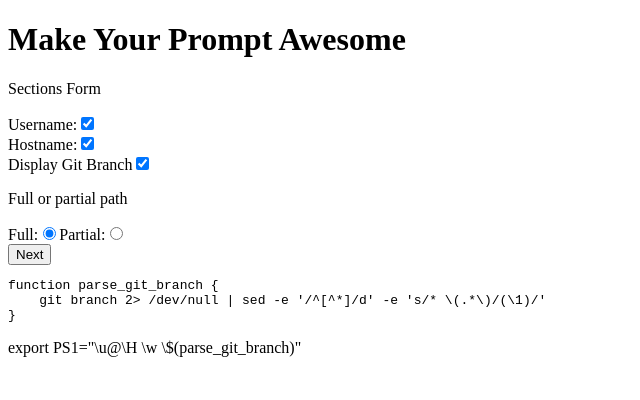
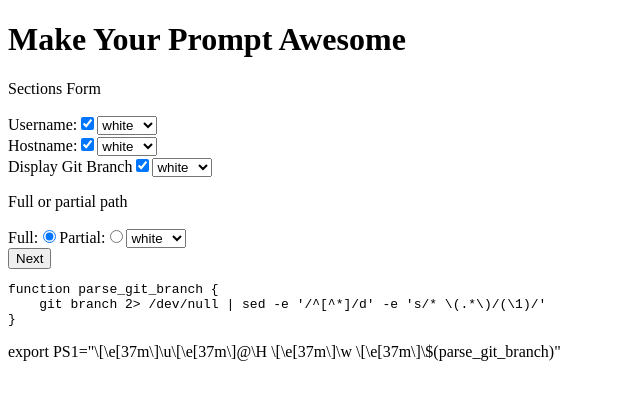
Before and after one commit to WJVincent/ps1-wizard, a React (Create React App) app: page / in a window 1280 px wide. Shown: the top 400 px of the page, without its empty margins (0-640 px from the left). Built offline with nearby package versions, Linux system fonts and the light colour scheme.

Commit message:
added color options

```diff
--- a/src/components/OptionForms/SectionsForm/SectionsForm.js
+++ b/src/components/OptionForms/SectionsForm/SectionsForm.js
@@ -1,7 +1,27 @@
 import { usePrompt } from "../../../context/promptContext";
 
 const SectionsForm = () => {
-  const { user, setUser, host, setHost, path, setPath, branch, setBranch } = usePrompt();
+  const {
+    colors,
+    user,
+    setUser,
+    host,
+    setHost,
+    path,
+    setPath,
+    branch,
+    setBranch,
+    userColor,
+    setUserColor,
+    hostColor,
+    setHostColor,
+    pathColor,
+    setPathColor,
+    branchColor,
+    setBranchColor,
+  } = usePrompt();
+
+  const colorKeys = Object.keys(colors);
 
   const toggle = (state, stateSetter) => {
     state === 1 ? stateSetter(-1) : stateSetter(1);
@@ -18,7 +38,20 @@ const SectionsForm = () => {
           checked={user === 1}
           onChange={() => toggle(user, setUser)}
         />
+        {user === 1 && (
+          <select
+            onChange={(e) => setUserColor(e.target.value)}
+            value={userColor}
+          >
+            {colorKeys.map((color) => (
+              <option value={color} key={color}>
+                {color}
+              </option>
+            ))}
+          </select>
+        )}
       </div>
+
       <div>
         <label htmlFor="hostname">Hostname:</label>
         <input
@@ -27,7 +60,20 @@ const SectionsForm = () => {
           checked={host === 1}
           onChange={() => toggle(host, setHost)}
         />
+        {host === 1 && (
+          <select
+            onChange={(e) => setHostColor(e.target.value)}
+            value={hostColor}
+          >
+            {colorKeys.map((color) => (
+              <option value={color} key={color}>
+                {color}
+              </option>
+            ))}
+          </select>
+        )}
       </div>
+
       <div>
         <label htmlFor="git-branch">Display Git Branch</label>
         <input
@@ -36,7 +82,20 @@ const SectionsForm = () => {
           checked={branch === 1}
           onChange={() => toggle(branch, setBranch)}
         />
+        {branch === 1 && (
+          <select
+            onChange={(e) => setBranchColor(e.target.value)}
+            value={branchColor}
+          >
+            {colorKeys.map((color) => (
+              <option value={color} key={color}>
+                {color}
+              </option>
+            ))}
+          </select>
+        )}
       </div>
+
       <div>
         <p>Full or partial path</p>
 
@@ -57,6 +116,16 @@ const SectionsForm = () => {
           checked={path === "partial"}
           onChange={(e) => setPath(e.target.value)}
         />
+        <select
+          onChange={(e) => setPathColor(e.target.value)}
+          value={pathColor}
+        >
+          {colorKeys.map((color) => (
+            <option value={color} key={color}>
+              {color}
+            </option>
+          ))}
+        </select>
       </div>
       <div>
         <button>Next</button>
--- a/src/components/PromptOutput/PromptOutput.js
+++ b/src/components/PromptOutput/PromptOutput.js
@@ -2,7 +2,17 @@ import { usePrompt } from "../../context/promptContext";
 import { useEffect, useState } from "react";
 
 const PromptOutput = () => {
-  const { user, host, path, branch } = usePrompt();
+  const {
+    colors,
+    user,
+    host,
+    path,
+    branch,
+    userColor,
+    hostColor,
+    pathColor,
+    branchColor,
+  } = usePrompt();
 
   const [userPrompt, setUserPrompt] = useState(null);
   const [hostPrompt, setHostPrompt] = useState(null);
@@ -11,23 +21,35 @@ const PromptOutput = () => {
 
   useEffect(() => {
     let userPromptInfo = user === 1 ? "\\u" : "";
+    if (userPromptInfo !== "") {
+      setUserPrompt(colors[userColor] + userPromptInfo);
+    } else {
       setUserPrompt(userPromptInfo);
-  }, [user]);
+    }
+  }, [user, userColor, colors]);
 
   useEffect(() => {
     let hostPromptInfo = host === 1 ? "@\\H" : "";
+    if (hostPromptInfo !== "") {
+      setHostPrompt(colors[hostColor] + hostPromptInfo);
+    } else {
       setHostPrompt(hostPromptInfo);
-  }, [host]);
+    }
+  }, [host, colors, hostColor]);
 
-  useEffect(()=> {
+  useEffect(() => {
     let pathPromptInfo = path === "full" ? "\\w " : "~/\\W ";
-    setPathPrompt(pathPromptInfo);
-  }, [path]);
+    setPathPrompt(colors[pathColor] + pathPromptInfo);
+  }, [path, pathColor, colors]);
 
   useEffect(() => {
     let branchPromptInfo = branch === 1 ? "\\$(parse_git_branch)" : "";
+    if (branchPromptInfo !== "") {
+      setBranchPrompt(colors[branchColor] + branchPromptInfo);
+    } else {
       setBranchPrompt(branchPromptInfo);
-  }, [branch])
+    }
+  }, [branch, colors, branchColor]);
 
   return (
     <div>
@@ -36,8 +58,7 @@ const PromptOutput = () => {
           <code>
             {`function parse_git_branch {
     git branch 2> /dev/null | sed -e '/^[^*]/d' -e 's/* \\(.*\\)/(\\1)/'
-}`
-}
+}`}
           </code>
         </pre>
       )}
--- a/src/context/promptContext.js
+++ b/src/context/promptContext.js
@@ -9,10 +9,43 @@ export const PromptProvider = (props) => {
   const [host, setHost] = useState(1);
   const [path, setPath] = useState("full");
   const [branch, setBranch] = useState(1);
+  const [userColor, setUserColor] = useState("white");
+  const [hostColor, setHostColor] = useState("white");
+  const [pathColor, setPathColor] = useState("white");
+  const [branchColor, setBranchColor] = useState("white");
+
+  const colors = {
+    black: `\\[\\e[30m\\]`,
+    blue: `\\[\\e[34m\\]`,
+    cyan: `\\[\\e[36m\\]`,
+    green: `\\[\\e[32m\\]`,
+    purple: `\\[\\e[35m\\]`,
+    red: `\\[\\e[31m\\]`,
+    white: `\\[\\e[37m\\]`,
+    yellow: `\\[\\e[33m\\]`,
+  };
 
   return (
     <PromptContext.Provider
-      value={{ user, setUser, host, setHost, path, setPath, branch, setBranch }}
+      value={{
+        colors,
+        user,
+        setUser,
+        host,
+        setHost,
+        path,
+        setPath,
+        branch,
+        setBranch,
+        userColor,
+        setUserColor,
+        hostColor,
+        setHostColor,
+        pathColor,
+        setPathColor,
+        branchColor,
+        setBranchColor,
+      }}
     >
       {props.children}
     </PromptContext.Provider>
```
Lines whose indentation alone changed are shown as unchanged.
